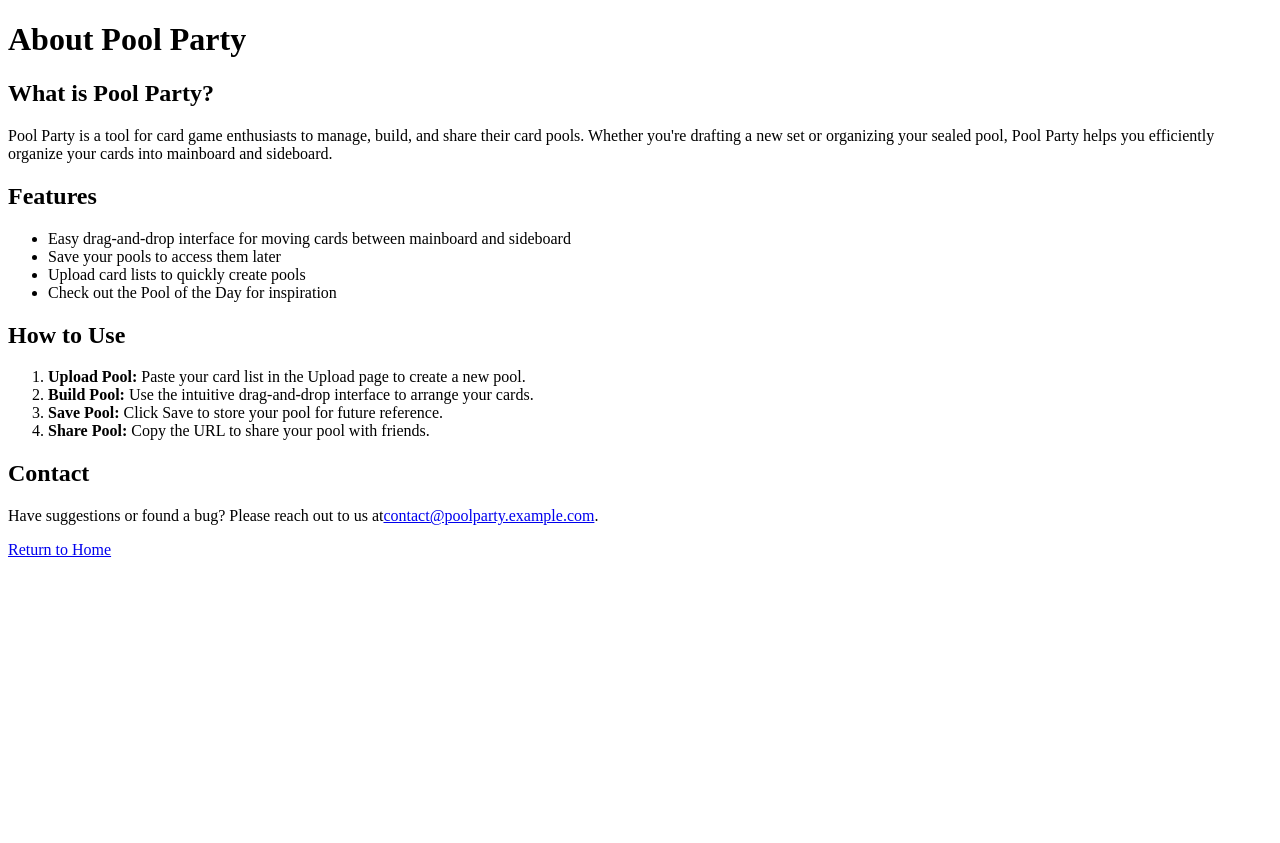
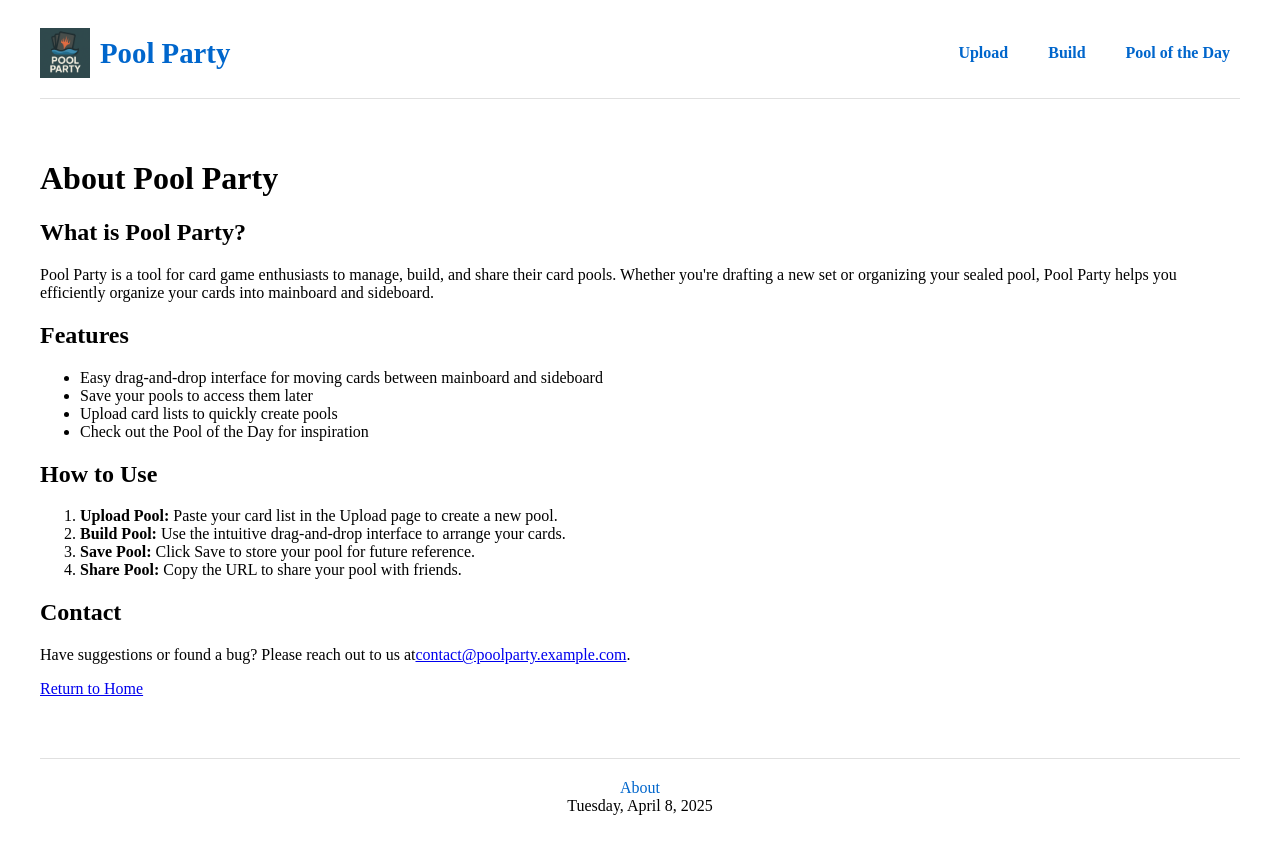
Before and after one commit to laurencelo1/pool-party, a React (Create React App) app in the folder client/: page /about in a window 1280 px wide. Before the commit the page ends 800 px from the top, so only its background shows below. Built offline with nearby package versions, Linux system fonts and the light colour scheme.

Commit message:
header, utils, and logo

```diff
--- a/client/package.json
+++ b/client/package.json
@@ -19,7 +19,7 @@
     "build": "react-scripts build",
     "test": "react-scripts test",
     "eject": "react-scripts eject"
-  },
+    },
   "eslintConfig": {
     "extends": [
       "react-app",
--- /dev/null
+++ b/client/src/App.css
@@ -0,0 +1,7 @@
+body {
+    background-color: #304a4d;
+}
+
+.app {
+    background-color: #304a4d; /* Light blue background */
+  }
--- a/client/src/App.js
+++ b/client/src/App.js
@@ -3,6 +3,7 @@ import { useState } from 'react';
 import { DragDropContext } from '@hello-pangea/dnd';
 import PoolBuilder from './PoolBuilder';
 import { api } from './services/api';
+import 'App.css';
 
 const SIDE = [
   {
--- a/client/src/Layout.css
+++ b/client/src/Layout.css
@@ -65,6 +65,7 @@
   .app-main {
     flex: 1;
     padding: 20px 0;
+    /* background-color: #304a4d; */
   }
 
   .app-footer {
--- a/client/src/Layout.js
+++ b/client/src/Layout.js
@@ -1,6 +1,8 @@
 import React, { useState, useEffect } from 'react';
 import { Link } from 'react-router-dom';
 import './Layout.css';
+import appConfig from './config/appConfig';
+import logo from './assets/logo.png'; // Assuming you have a logo image
 
 function Layout({ children }) {
   const [currentDate, setCurrentDate] = useState('');
@@ -26,8 +28,10 @@ function Layout({ children }) {
       <header className="app-header">
         <div className="logo-container">
           <Link to="/">
-            <img src="/logo.png" alt="Pool Party Logo" />
-            <h1>Pool Party</h1>
+            <img src={logo} alt="Pool Party Logo" />
+            {/* Header should show application name (stored in configuration file) */}
+            <h1>{appConfig.appName}</h1>
+
           </Link>
         </div>
         <nav className="main-nav">
--- /dev/null
+++ b/client/src/config/appConfig.js
@@ -0,0 +1,5 @@
+const appConfig = {
+    appName: "Pool Party",
+}
+
+export default appConfig;
--- a/client/src/index.js
+++ b/client/src/index.js
@@ -1,7 +1,7 @@
 import React from 'react';
 import ReactDOM from 'react-dom/client';
 import { BrowserRouter, Routes, Route } from 'react-router-dom';
-import App from './App';
+// import App from './App';
 import HomePage from './pages/HomePage';
 import UploadPage from './pages/UploadPage';
 import BuildPage from './pages/BuildPage';
--- a/client/src/pages/AboutPage.js
+++ b/client/src/pages/AboutPage.js
@@ -1,9 +1,11 @@
 // client/src/pages/AboutPage.js
 import React from 'react';
 import { Link } from 'react-router-dom';
+import Layout from '../Layout';
 
 function AboutPage() {
   return (
+    <Layout>
     <div>
       <h1>About Pool Party</h1>
 
@@ -50,6 +52,7 @@ function AboutPage() {
         <Link to="/">Return to Home</Link>
       </div>
     </div>
+    </Layout>
   );
 }
 
--- a/client/src/pages/BuildPage.js
+++ b/client/src/pages/BuildPage.js
@@ -4,6 +4,7 @@ import { useParams, useNavigate } from 'react-router-dom';
 import { DragDropContext } from '@hello-pangea/dnd';
 import PoolBuilder from '../PoolBuilder';
 import { api } from '../services/api';
+import Layout from '../Layout';
 
 function BuildPage() {
   const { id } = useParams(); // Get pool ID from URL if it exists
@@ -85,6 +86,7 @@ function BuildPage() {
   }
 
   return (
+    <Layout>
     <div>
       <h1>Build Pool</h1>
 
@@ -108,6 +110,7 @@ function BuildPage() {
         <PoolBuilder sideboard={sideboardCards} mainboard={mainboardCards} />
       </DragDropContext>
     </div>
+    </Layout>
   );
 }
 
--- a/client/src/pages/HomePage.js
+++ b/client/src/pages/HomePage.js
@@ -1,6 +1,7 @@
 import React, { useState, useEffect } from 'react';
 import { api } from '../services/api';
 import { Link } from 'react-router-dom';
+import Layout from '../Layout';
 
 function HomePage() {
   const [pools, setPools] = useState([]);
@@ -24,6 +25,7 @@ function HomePage() {
   }, []);
 
   return (
+    <Layout>
     <div>
       <h1>Pool Party</h1>
       <nav>
@@ -50,6 +52,7 @@ function HomePage() {
         </div>
       )}
     </div>
+    </Layout>
   );
 }
 
```
Also changed, not shown: client/src/assets/logo.png (added).
